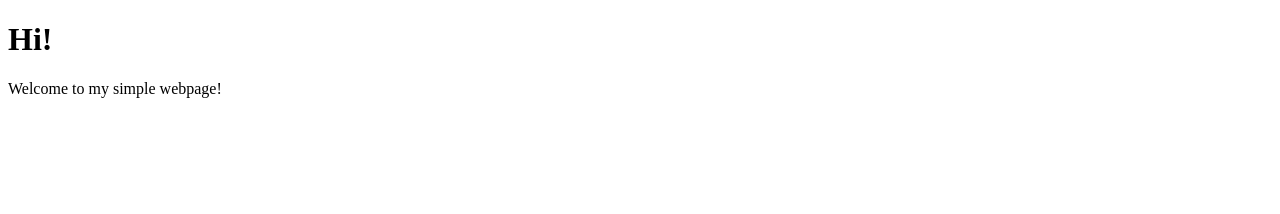
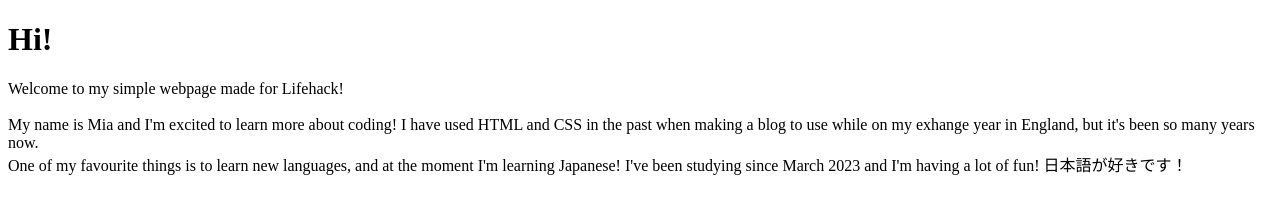
Before and after one commit to mia-sg/starbound245.github.io, a plain HTML site: page index.html in a window 1280 px wide. Drawn offline with Linux system fonts and the light colour scheme.

Commit message:
Update index.html

```diff
--- a/index.html
+++ b/index.html
@@ -5,6 +5,14 @@
   </head>
   <body>
     <h1>Hi!</h1>
-    <p>Welcome to my simple webpage!</p>
+    <p>Welcome to my simple webpage made for Lifehack!<br
+                                                        >
+      <br>
+        My name is Mia and I'm excited to learn more about coding! I have used HTML and CSS in the past when making a blog to use
+        while on my exhange year in England, but it's been so many years now.
+        <br>
+        One of my favourite things is to learn new languages, and at the moment I'm learning Japanese! I've been studying since March 2023
+      and I'm having a lot of fun! 日本語が好きです！
+    </p>
   </body>
 </html>
```
